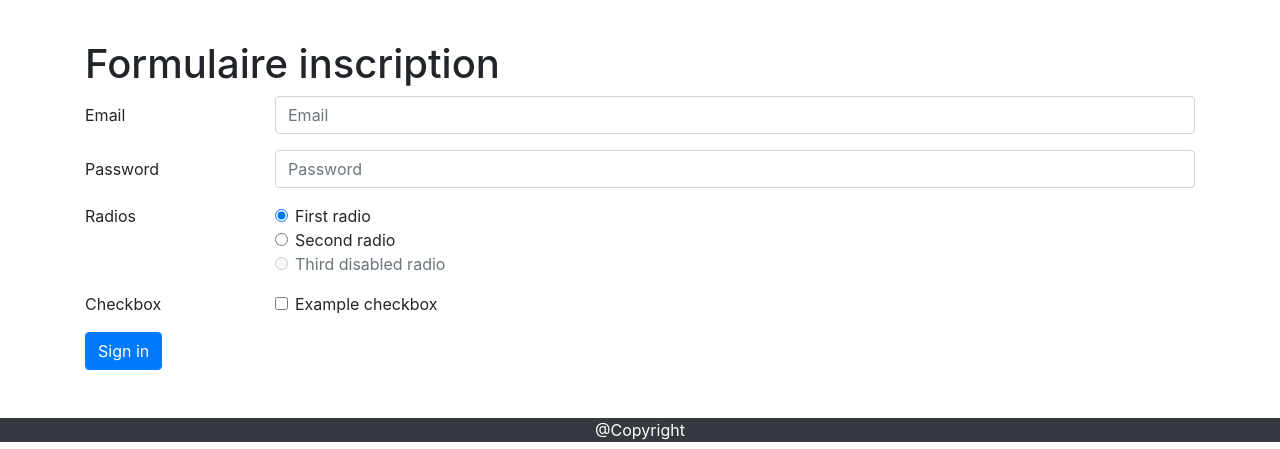
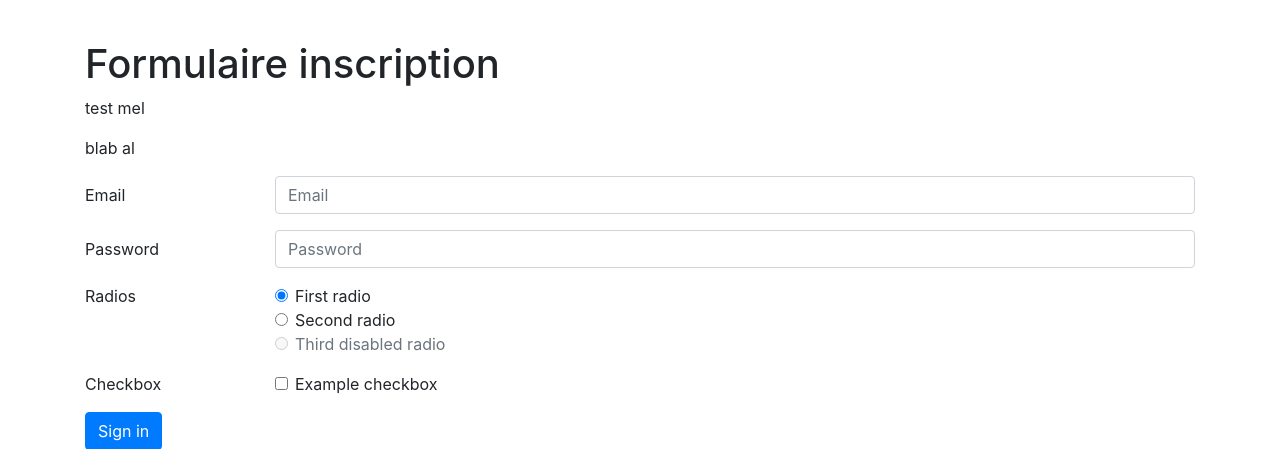
Before and after one commit to DDarkz/needit, a PHP site: page /formulaireLivreur.php in a window 1280 px wide. Shown: the part 56-505 px from the top of the page. Run offline with PHP 8.4, Linux system fonts and the light colour scheme.

Commit message:
test mel

```diff
--- a/formulaireLivreur.php
+++ b/formulaireLivreur.php
@@ -24,6 +24,8 @@ session_start();
     <!-- debut container -->
     <div class="container pt-5">
        <h1>Formulaire inscription</h1>
+       <p>test mel</p>
+       <p>blab al</p>
 
        <!-- debut formulaire -->
         <form>
```
